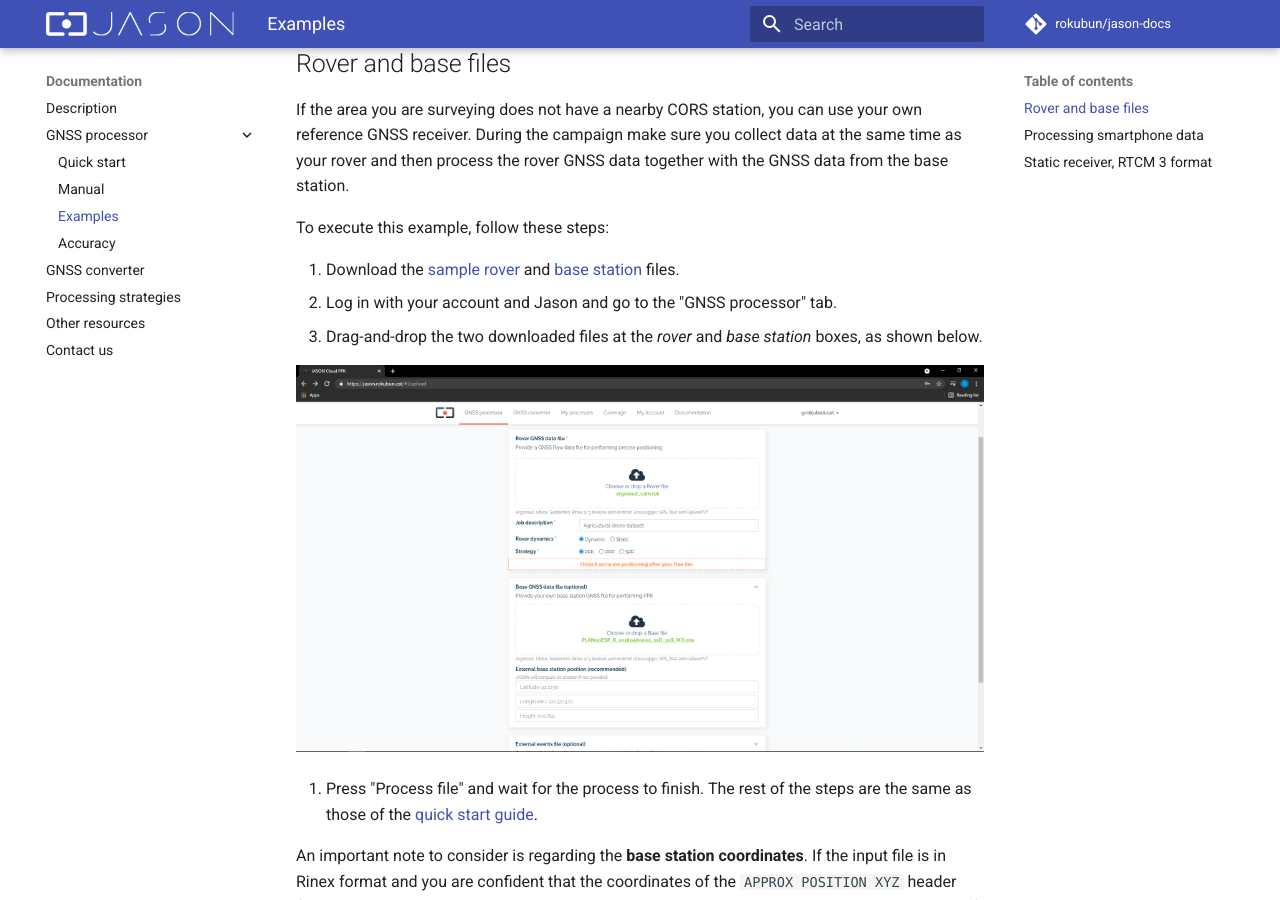
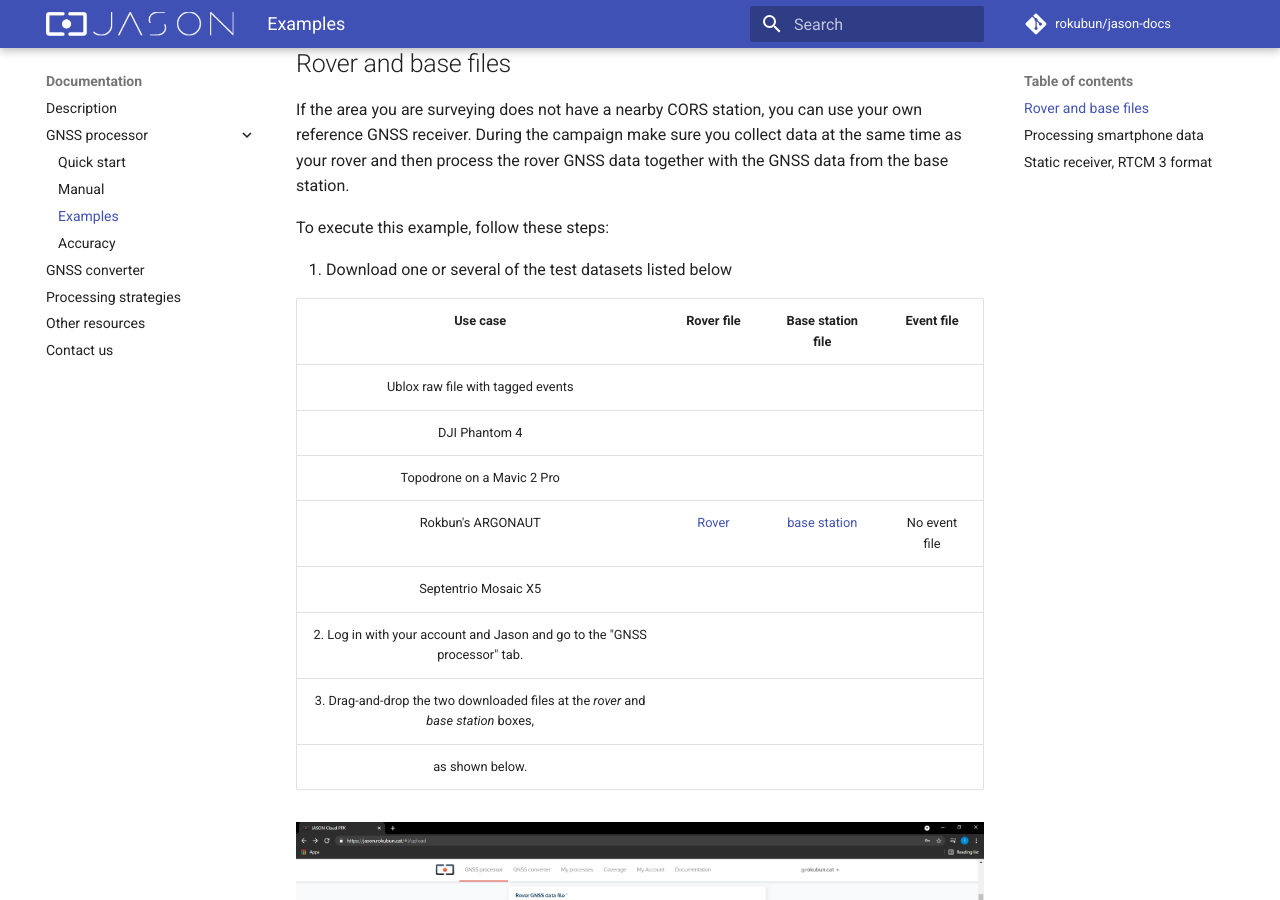
Before and after one commit to rokubun/jason-docs, an MkDocs documentation site: the page built from docs/examples.md, in a window 1280 px wide and 900 px high, scrolled down 318 px. Built offline with MkDocs 1.6.1 and Material for MkDocs 9.7.7, drawn with Linux system fonts in a browser that asks for light colours; some web fonts are replaced; comment, search, counter and statistics services are not loaded.

Commit message:
fix: added a table with file examples for JASON

```diff
--- a/docs/examples.md
+++ b/docs/examples.md
@@ -18,7 +18,15 @@
 
 To execute this example, follow these steps:
 
-1. Download the [sample rover](https://github.com/rokubun/jason-docs/blob/master/assets/XXXX00CAT_R_20201201204_22M_01S_MO.rnx?raw=true) and [base station](https://github.com/rokubun/jason-docs/blob/master/assets/MARE00ESP_R_20201201204_22M_01S_MO.rnx?raw=true) files.
+1. Download one or several of the test datasets listed below
+
+Use case | Rover file | Base station file | Event file
+:---:|:---:|:---:|:---:
+Ublox raw file with tagged events |
+DJI Phantom 4 |
+Topodrone on a Mavic 2 Pro |
+Rokbun's ARGONAUT | [Rover](https://github.com/rokubun/jason-docs/blob/master/assets/XXXX00CAT_R_20201201204_22M_01S_MO.rnx?raw=true) | [base station](https://github.com/rokubun/jason-docs/blob/master/assets/MARE00ESP_R_20201201204_22M_01S_MO.rnx?raw=true) | No event file
+Septentrio Mosaic X5 |
 2. Log in with your account and Jason and go to the "GNSS processor" tab.
 3. Drag-and-drop the two downloaded files at the _rover_ and _base station_ boxes,
 as shown below.
```
